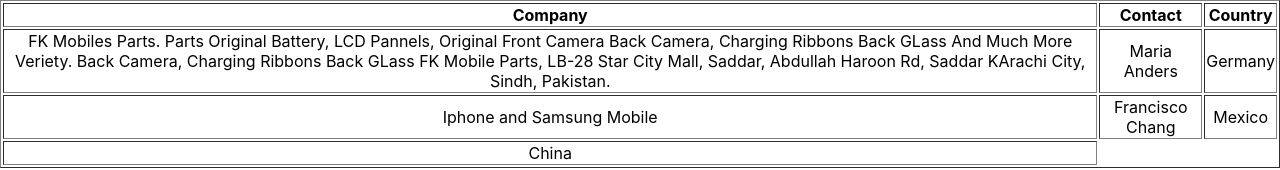
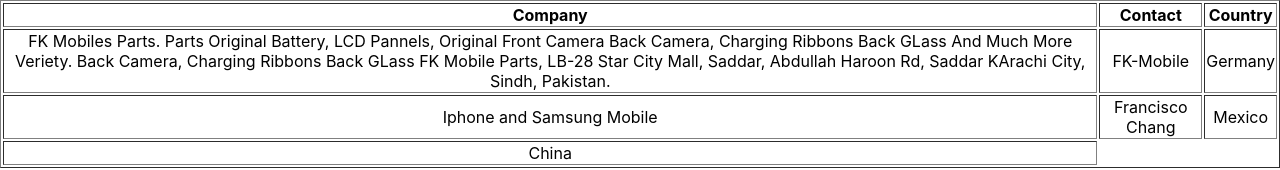
Before and after one commit to adnankhalid710/fkm, a React (Create React App) app: page / in a window 1280 px wide. Shown: the top 170 px of the page. Built offline with nearby package versions, Linux system fonts and the light colour scheme.

Commit message:
modify image

```diff
--- a/src/App.js
+++ b/src/App.js
@@ -18,7 +18,7 @@
             FK Mobile Parts, LB-28
             Star City Mall, Saddar, Abdullah Haroon Rd, Saddar
             KArachi City, Sindh, Pakistan.</td>
-        <td>Maria Anders</td>
+        <td>FK-Mobile</td>
         <td>Germany</td>
       </tr>
       <tr>
```
Also changed, not shown: logo.jpg (added). Lines whose indentation alone changed are shown as unchanged.
